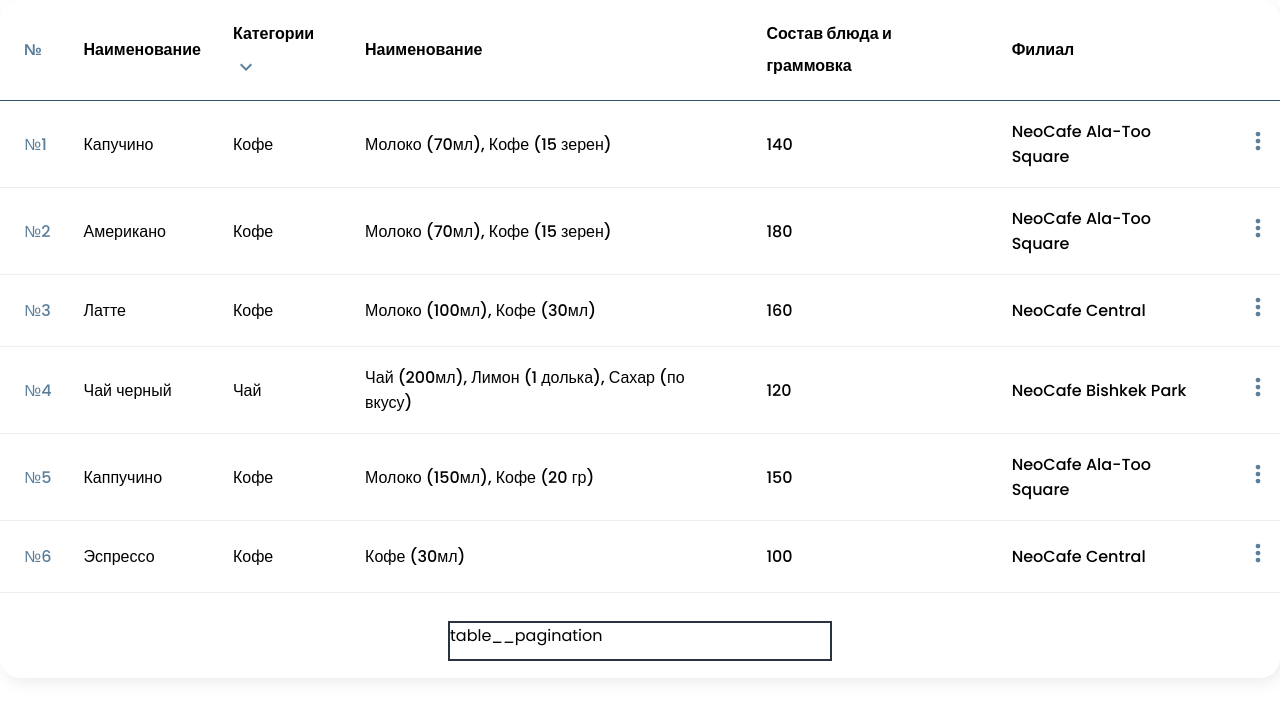
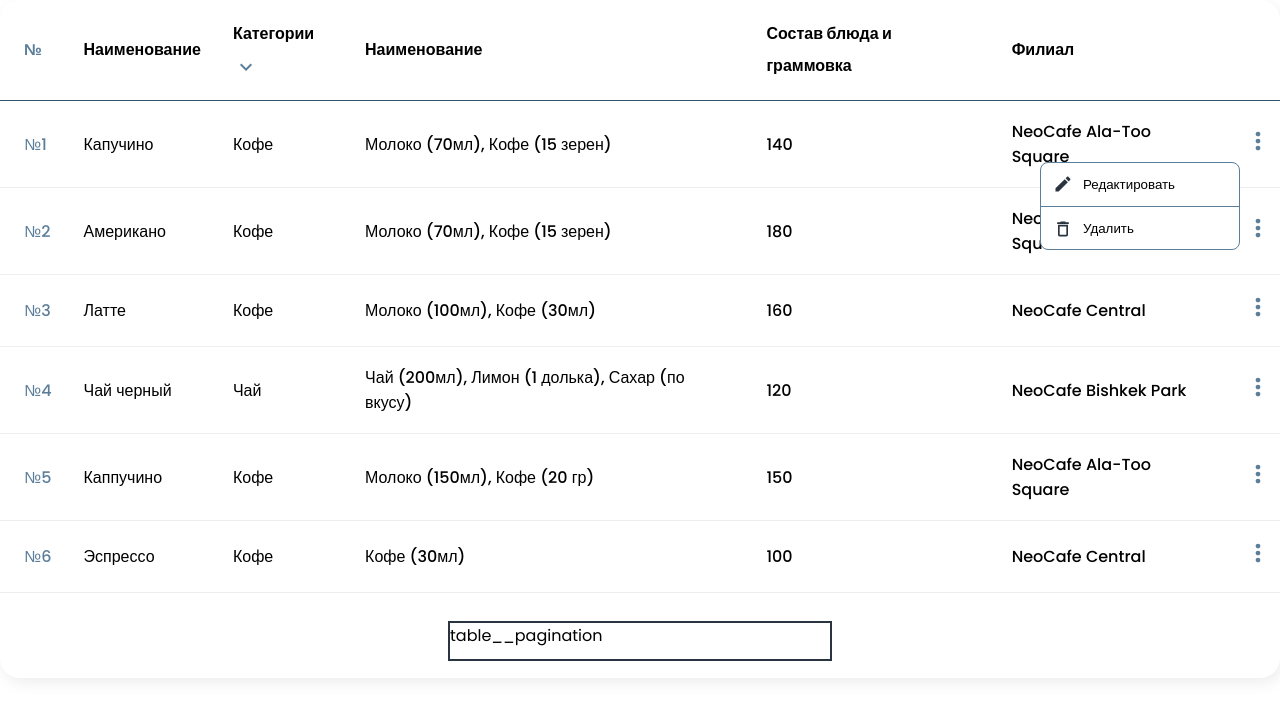
Before and after one commit to ElamanZ/neocafe_admin, a React (Vite) app: page /menu in a window 1280 px wide. Both pictures are taken after a click on the button 1257 px from the left and 140 px from the top of the page. Shown: the top 718 px of the page. Built offline with nearby package versions, Linux system fonts and the light colour scheme.

Commit message:
T4-60 Creating a drop-down list fix

```diff
--- a/src/components/AppHeader/appHeaader.module.scss
+++ b/src/components/AppHeader/appHeaader.module.scss
@@ -122,6 +122,7 @@
     transform: translateY(0);
     opacity: 1;
     visibility: visible;
+    z-index: 2;
   }
   &__titleBlock {
     display: flex;
--- a/src/pages/MenuPage/MenuPage.jsx
+++ b/src/pages/MenuPage/MenuPage.jsx
@@ -7,11 +7,15 @@ import { categoryData } from '../../assets/utils/data.js';
 import plusIcon from '../../assets/images/table/mdi_plus.svg';
 import downIcon from '../../assets/images/table/downIcon.svg';
 import trashIcon from '../../assets/images/table/mdi_delete-outline.svg';
+import editIcon from '../../assets/images/table/mdi_edit.svg';
+import deleteIcon from '../../assets/images/table/mdi_delete.svg';
 
 function MenuPage() {
 
     const [categories, setCategories] = useState(categoryData);
     const [isDropdownOpen, setIsDropdownOpen] = useState(false);
+    const [isOptionOpen, setIsOptionOpen] = useState(false);
+    const [selectedItemId, setSelectedItemId] = useState(null);
 
 
 
@@ -19,6 +23,13 @@ function MenuPage() {
         const updatedCategories = [...categories];
         updatedCategories.splice(index, 1);
         setCategories(updatedCategories);
+    };
+
+
+
+    const handleOptionOpen = (id) => {
+        setIsOptionOpen(!isOptionOpen)
+        setSelectedItemId(id);
     };
 
     return (
@@ -57,7 +68,7 @@ function MenuPage() {
                 </thead>
                 <tbody>
                 {tableBodyDatas.map((tableBodyData, index) => (
-                    <tr key={index}>
+                    <tr key={tableBodyData.id}>
                         <td className={styles.table__numSymbol}>№{index + 1}</td>
                         <td>{tableBodyData.name}</td>
                         <td>{tableBodyData.category}</td>
@@ -65,9 +76,24 @@ function MenuPage() {
                         <td>{tableBodyData.price}</td>
                         <td>{tableBodyData.branch}</td>
                         <td>
-                            <button className={styles.table__btn}>
+                            <button
+                                className={styles.table__btn}
+                                onClick={() => handleOptionOpen(tableBodyData.id)}
+                            >
                                 <img src={dots_icon} alt="dots_icon" />
                             </button>
+                            {isOptionOpen && selectedItemId === tableBodyData.id && (
+                                <div className={styles.optionBlock}>
+                                    <button className={styles.optionBlock__btnEdit}>
+                                        <img src={editIcon} alt="editIcon"/>
+                                        Редактировать
+                                    </button>
+                                    <button className={styles.optionBlock__btnDelete}>
+                                        <img src={deleteIcon} alt="deleteIcon"/>
+                                        Удалить
+                                    </button>
+                                </div>
+                            )}
                         </td>
                     </tr>
                 ))}
--- a/src/pages/MenuPage/menuPage.module.scss
+++ b/src/pages/MenuPage/menuPage.module.scss
@@ -124,3 +124,36 @@
     }
   }
 }
+
+.optionBlock {
+  position: absolute;
+  width: 200px;
+  height: 88px;
+  border: 1px solid #5B7E9A;
+  border-radius: 8px;
+  right: 40px;
+  background-color: #FFFFFF;
+  display: flex;
+  flex-direction: column;
+  justify-content: space-between;
+
+  button {
+    outline: none;
+    background: none;
+    display: flex;
+    align-items: center;
+    height: 44px;
+    padding: 12px;
+    cursor: pointer;
+    img {
+      margin-right: 10px;
+    }
+  }
+  &__btnEdit {
+    border: none;
+    border-bottom: solid 1px #5B7E9A;
+  }
+  &__btnDelete {
+    border: none;
+  }
+}
```
Also changed, not shown: src/assets/images/table/mdi_delete.svg (added), src/assets/images/table/mdi_edit.svg (added).
